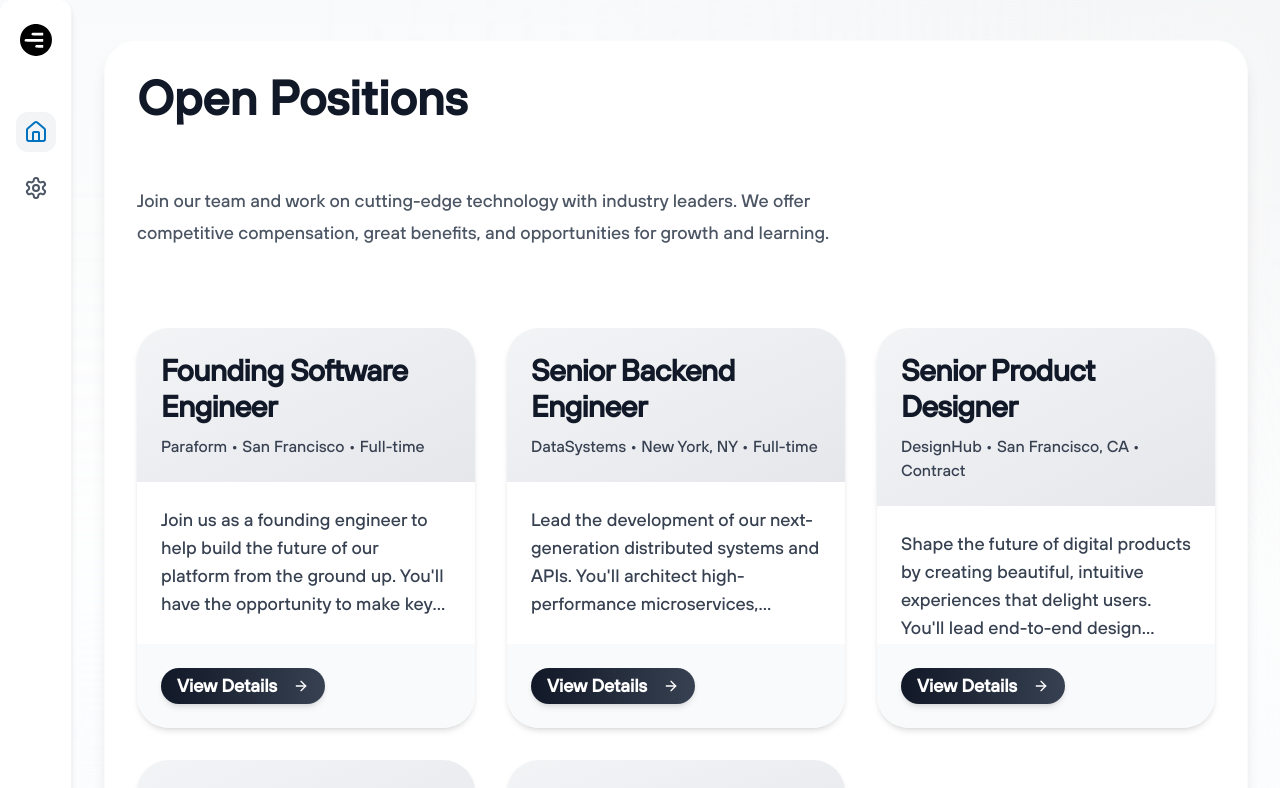
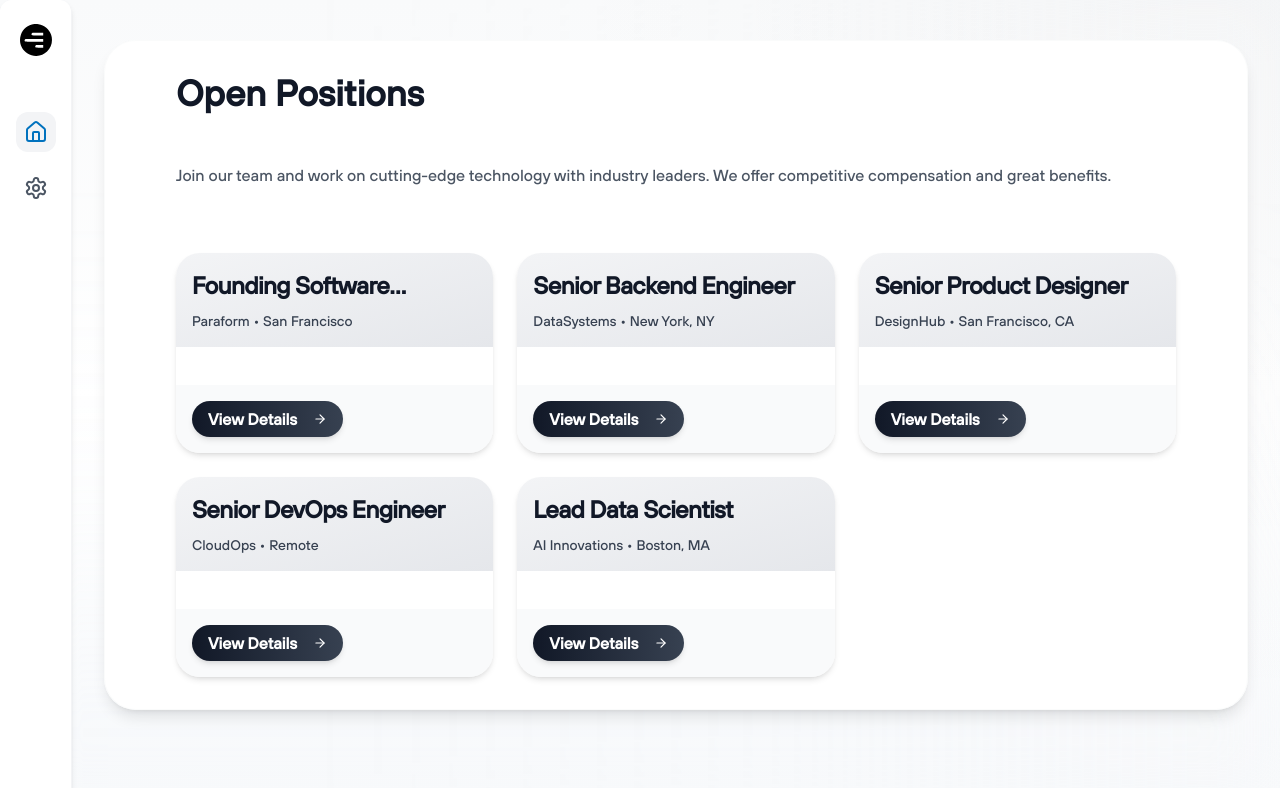
Before and after one commit to misharomanenko/greenhouse_integration, a Next.js app in the folder job-application/: page / in a window 1280 px wide. Shown: the top 788 px of the page. Built offline with nearby package versions, Linux system fonts and the light colour scheme.

Commit message:
ui edits

```diff
--- a/job-application/app/components/shared/Modal/SupportModal.tsx
+++ b/job-application/app/components/shared/Modal/SupportModal.tsx
@@ -35,7 +35,7 @@ export function SupportModal() {
       <DialogContent className='bg-gray-900 backdrop-blur-xl p-4 sm:p-6 rounded-2xl max-w-[95vw] sm:max-w-md w-full border border-white/10 hover:border-white/20 transition-all duration-300'>
         <DialogHeader>
           <DialogTitle className='text-xl sm:text-2xl font-bold text-primary-white mb-2'>
-            Contact KP Fellows Support
+            Contact Support
           </DialogTitle>
           <DialogDescription className='text-sm sm:text-base text-gray-400 mb-4'>
             We're here to help! Please fill out the form below or reach out to
--- a/job-application/app/job/[id]/page.tsx
+++ b/job-application/app/job/[id]/page.tsx
@@ -17,15 +17,15 @@ import { message } from 'antd';
 
 const SETTINGS_MESSAGE = {
   title: "Profile Information",
-  description: "These fields are managed in your profile settings. Click below to edit.",
+  description: "These fields are pre-filled with your profile information. You can edit them here for this application.",
 };
 
 const applicationFields: Field[] = [
   // Personal Information
-  { name: 'first_name', type: 'input', label: 'First Name', required: true, readOnly: true },
-  { name: 'last_name', type: 'input', label: 'Last Name', required: true, readOnly: true },
-  { name: 'company', type: 'input', label: 'Current Company', required: false, readOnly: true },
-  { name: 'title', type: 'input', label: 'Current Title', required: false, readOnly: true },
+  { name: 'first_name', type: 'input', label: 'First Name', required: true },
+  { name: 'last_name', type: 'input', label: 'Last Name', required: true },
+  { name: 'company', type: 'input', label: 'Current Company', required: false },
+  { name: 'title', type: 'input', label: 'Current Title', required: false },
 
   // Contact Information
   {
@@ -34,9 +34,8 @@ const applicationFields: Field[] = [
     label: 'Phone Type',
     required: true,
     options: ['mobile', 'home', 'work'],
-    readOnly: true
   },
-  { name: 'phone_value', type: 'input', label: 'Phone Number', required: true, readOnly: true },
+  { name: 'phone_value', type: 'input', label: 'Phone Number', required: true },
 
   {
     name: 'email_addresses',
@@ -44,9 +43,8 @@ const applicationFields: Field[] = [
     label: 'Email Type',
     required: true,
     options: ['personal', 'work'],
-    readOnly: true
   },
-  { name: 'email_value', type: 'input', label: 'Email Address', required: true, readOnly: true },
+  { name: 'email_value', type: 'input', label: 'Email Address', required: true },
 
   // Addresses
   {
@@ -55,9 +53,8 @@ const applicationFields: Field[] = [
     label: 'Address Type',
     required: false,
     options: ['home', 'work'],
-    readOnly: true
   },
-  { name: 'address_value', type: 'input', label: 'Address', required: false, readOnly: true },
+  { name: 'address_value', type: 'input', label: 'Address', required: false },
 
   // Websites & Social Media
   {
@@ -66,11 +63,10 @@ const applicationFields: Field[] = [
     label: 'Website Type',
     required: false,
     options: ['personal', 'company', 'portfolio'],
-    readOnly: true
   },
-  { name: 'website_value', type: 'input', label: 'Website URL', required: false, readOnly: true },
+  { name: 'website_value', type: 'input', label: 'Website URL', required: false },
 
-  { name: 'social_media', type: 'input', label: 'Social Media Profiles', required: false, readOnly: true },
+  { name: 'social_media', type: 'input', label: 'Social Media Profiles', required: false },
   { name: 'resume', type: 'file', label: 'Resume', required: true },
 ];
 
@@ -147,10 +143,9 @@ export default function JobPage() {
     }]);
   };
 
-  // Remove or modify handleSave since we're handling save in FileUpload
   const handleSave = async (data: any) => {
-    // Don't do anything since FileUpload handles the save
-    return;
+    await saveApplication(jobId, data);
+    message.success('Application saved successfully');
   };
 
   return (
@@ -158,6 +153,7 @@ export default function JobPage() {
       initial={{ opacity: 0 }}
       animate={{ opacity: 1 }}
       transition={{ duration: 0.5 }}
+      className="max-w-4xl mx-auto px-4 sm:px-6 lg:px-8"
     >
       <Button
         variant="ghost"
@@ -200,7 +196,6 @@ export default function JobPage() {
       <div className="mt-8">
         <h3 className="text-xl font-semibold mb-4">Application Form</h3>
 
-        {/* Add this settings message */}
         <div className="mb-6 p-4 bg-gray-50 dark:bg-gray-800 rounded-lg border border-gray-200 dark:border-gray-700">
           <h4 className="text-lg font-medium text-gray-900 dark:text-gray-100">
             {SETTINGS_MESSAGE.title}
@@ -208,13 +203,6 @@ export default function JobPage() {
           <p className="mt-1 text-sm text-gray-500 dark:text-gray-400">
             {SETTINGS_MESSAGE.description}
           </p>
-          <Button
-            variant="link"
-            className="mt-2 text-primary-blue hover:text-blue-700 dark:text-blue-400 dark:hover:text-blue-300 p-0"
-            onClick={() => router.push('/settings')}
-          >
-            Go to Settings
-          </Button>
         </div>
 
         <ApplicationForm
--- a/job-application/app/page.tsx
+++ b/job-application/app/page.tsx
@@ -53,33 +53,32 @@ const Dashboard: React.FC = () => {
       initial="hidden"
       animate="visible"
       variants={containerVariants}
-      className='text-foreground w-full flex flex-col'
+      className='text-foreground w-full flex flex-col items-center'
     >
       <motion.div
         variants={itemVariants}
-        className='mb-8 sm:mb-10'
+        className='mb-6 sm:mb-8 max-w-[1000px] w-full'
       >
-        <h1 className='text-3xl sm:text-4xl lg:text-5xl font-bold text-gray-900 dark:text-gray-100 leading-tight mb-4 sm:mb-6'>
+        <h1 className='text-2xl sm:text-3xl lg:text-4xl font-bold text-gray-900 dark:text-gray-100 leading-tight mb-3 sm:mb-4'>
           Open Positions
         </h1>
       </motion.div>
 
       <motion.p
         variants={itemVariants}
-        className='text-gray-600 dark:text-gray-300 leading-relaxed text-lg max-w-3xl mb-8 sm:mb-10'
+        className='text-gray-600 dark:text-gray-300 leading-relaxed text-base max-w-[1000px] w-full mb-6 sm:mb-8'
       >
         Join our team and work on cutting-edge technology with industry leaders.
-        We offer competitive compensation, great benefits, and opportunities for
-        growth and learning.
+        We offer competitive compensation and great benefits.
       </motion.p>
 
       <motion.div
         variants={itemVariants}
-        className='mt-8 sm:mt-10'
+        className='mt-6 sm:mt-8 max-w-[1000px] w-full'
       >
         <motion.div
           variants={containerVariants}
-          className='grid grid-cols-1 sm:grid-cols-2 lg:grid-cols-3 gap-6 sm:gap-8'
+          className='grid grid-cols-1 sm:grid-cols-2 lg:grid-cols-3 gap-4 sm:gap-6'
         >
           {jobListings.map((job, index) => (
             <motion.div
@@ -87,25 +86,21 @@ const Dashboard: React.FC = () => {
               variants={itemVariants}
               whileHover={{ scale: 1.02 }}
               whileTap={{ scale: 0.98 }}
+              onClick={() => handleViewJob(job.id)}
+              className="cursor-pointer"
             >
-              <Card className='h-[400px] overflow-hidden transition-all duration-300 bg-white dark:bg-gray-800 border-none rounded-xl sm:rounded-2xl shadow-md hover:shadow-lg hover:shadow-gray-200 dark:hover:shadow-gray-700 flex flex-col'>
-                <CardHeader className='bg-gradient-to-br from-gray-100 to-gray-200 dark:from-gray-700 dark:to-gray-600 p-5 sm:p-6'>
-                  <CardTitle className='text-2xl sm:text-3xl font-bold text-gray-900 dark:text-gray-100 mb-1 line-clamp-2'>
+              <Card className='h-[200px] overflow-hidden transition-all duration-300 bg-white dark:bg-gray-800 border-none rounded-lg sm:rounded-xl shadow-md hover:shadow-lg hover:shadow-gray-200 dark:hover:shadow-gray-700 flex flex-col'>
+                <CardHeader className='bg-gradient-to-br from-gray-100 to-gray-200 dark:from-gray-700 dark:to-gray-600 p-4'>
+                  <CardTitle className='text-xl sm:text-2xl font-bold text-gray-900 dark:text-gray-100 mb-1 line-clamp-1'>
                     {job.title}
                   </CardTitle>
-                  <CardDescription className='text-sm sm:text-base font-medium text-gray-700 dark:text-gray-300'>
-                    {job.company} • {job.location} • {job.type}
+                  <CardDescription className='text-xs sm:text-sm font-medium text-gray-700 dark:text-gray-300'>
+                    {job.company} • {job.location}
                   </CardDescription>
                 </CardHeader>
-                <CardContent className='p-5 sm:p-6 flex-grow overflow-hidden'>
-                  <p className='text-gray-700 dark:text-gray-300 text-base sm:text-lg line-clamp-4'>
-                    {job.description}
-                  </p>
-                </CardContent>
-                <CardFooter className='bg-gray-50 dark:bg-gray-700 p-5 sm:p-6'>
+                <CardFooter className='bg-gray-50 dark:bg-gray-700 p-4 mt-auto'>
                   <Button
-                    onClick={() => handleViewJob(job.id)}
-                    className='w-full bg-gradient-to-r from-gray-900 to-gray-700 dark:from-gray-700 dark:to-gray-900 text-white hover:from-gray-800 hover:to-gray-600 dark:hover:from-gray-600 dark:hover:to-gray-800 transition-all duration-300 shadow-md rounded-full py-3 text-base sm:text-lg font-semibold group'
+                    className='w-full bg-gradient-to-r from-gray-900 to-gray-700 dark:from-gray-700 dark:to-gray-900 text-white hover:from-gray-800 hover:to-gray-600 dark:hover:from-gray-600 dark:hover:to-gray-800 transition-all duration-300 shadow-md rounded-full py-2 text-sm sm:text-base font-semibold group'
                   >
                     View Details
                     <motion.span
@@ -113,7 +108,7 @@ const Dashboard: React.FC = () => {
                       whileHover={{ x: 5 }}
                       transition={{ type: 'spring', stiffness: 200 }}
                     >
-                      <ArrowRight size={16} />
+                      <ArrowRight size={14} />
                     </motion.span>
                   </Button>
                 </CardFooter>
--- a/job-application/app/settings/page.tsx
+++ b/job-application/app/settings/page.tsx
@@ -164,6 +164,7 @@ const SettingsPage: React.FC = () => {
   if (loading) return <ModernLoader />;
 
   return (
+    <div className="max-w-4xl mx-auto px-4 sm:px-6 lg:px-8">
       <div className='space-y-8'>
         <div className='flex flex-col md:flex-row justify-between items-start md:items-center mb-6 space-y-4 md:space-y-0'>
           <nav className='flex flex-wrap gap-2 bg-gray-100 dark:bg-gray-800 p-1 rounded-lg'>
@@ -196,6 +197,7 @@ const SettingsPage: React.FC = () => {
 
         <div className='p-6'>{renderTabContent()}</div>
       </div>
+    </div>
   );
 };
 
```
Lines whose indentation alone changed are shown as unchanged.
